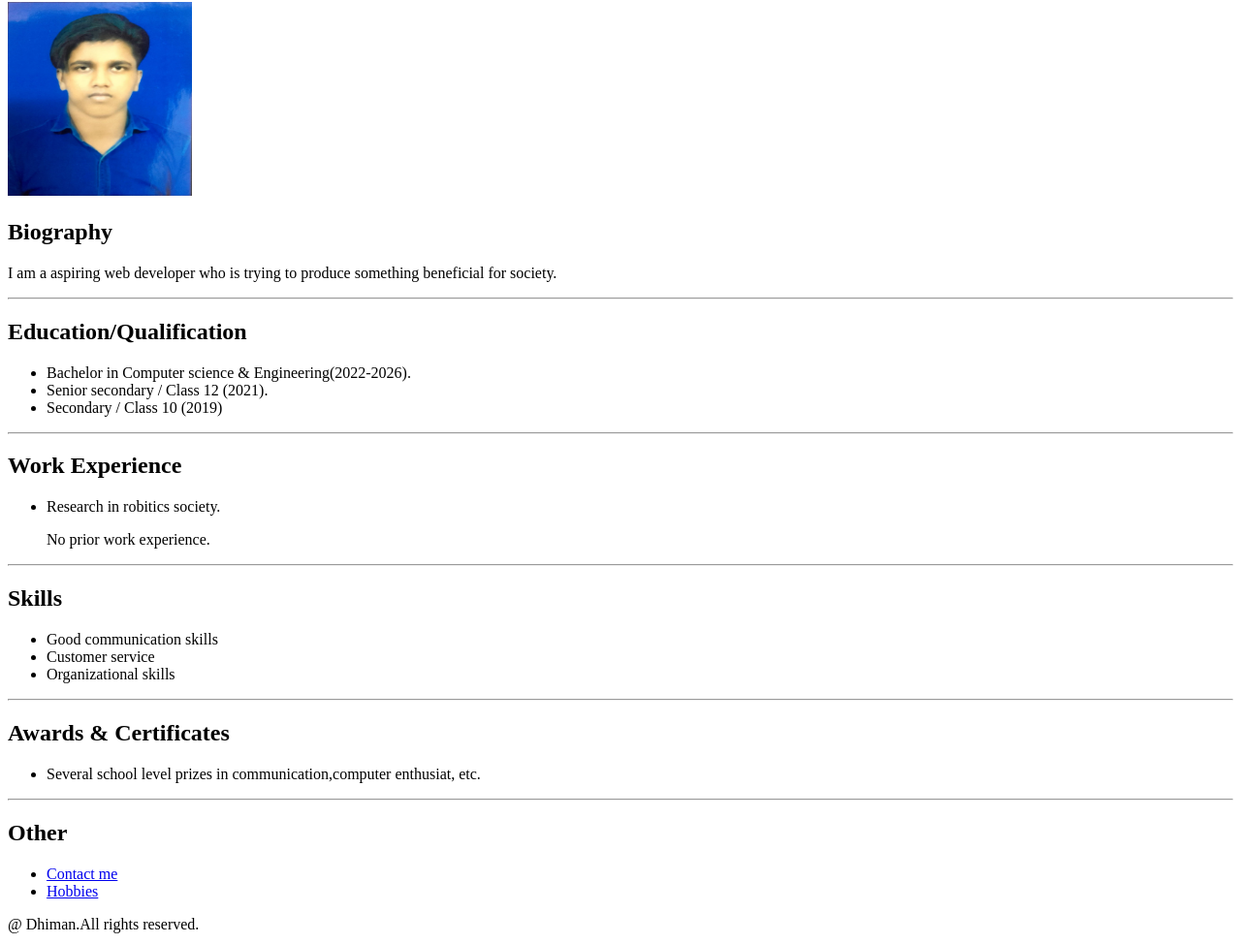
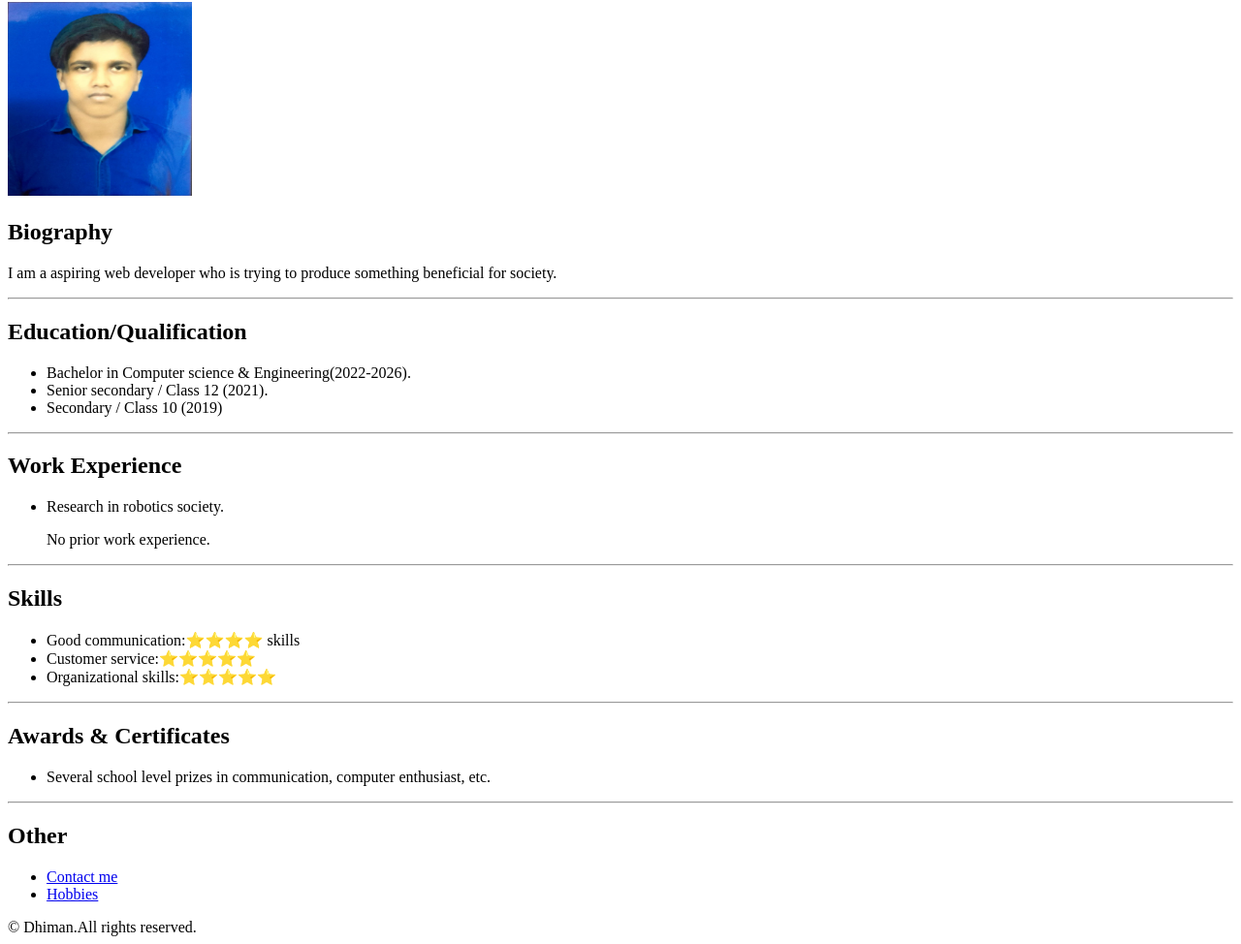
Before and after one commit to D4Devill/html-resume, a plain HTML site: page index.html in a window 1280 px wide. Shown: the part 78-1052 px from the top of the page at 97% size. Drawn offline with Linux system fonts and the light colour scheme.

Commit message:
Update index.html

```diff
--- a/index.html
+++ b/index.html
@@ -19,19 +19,19 @@
     <hr/>
     <h2>Work Experience</h2>
     <ul>
-        <li>Research in robitics society.</li>
+        <li>Research in robotics society.</li>
         <p>No prior work experience.</p>
     </ul>
     <hr/>
     <h2>Skills</h2>
     <ul>
-        <li>Good communication skills</li>
-        <li>Customer service</li>
-        <li>Organizational skills</li>
+        <li>Good communication:⭐️⭐️⭐️⭐️ skills</li>
+        <li>Customer service:⭐️⭐️⭐️⭐️⭐</li>
+        <li>Organizational skills:⭐️⭐️⭐️⭐️⭐️</li>
     </ul>
     <hr/>
     <h2>Awards & Certificates</h2>
-    <ul><li>Several school level prizes in communication,computer enthusiat, etc.</li></ul>
+    <ul><li>Several school level prizes in communication, computer enthusiast, etc.</li></ul>
     <hr/>
     <h2>Other</h2>
     <ul>
@@ -39,7 +39,7 @@
         <li><a href="hobbies.html">Hobbies</a></li>
     </ul>
     <footer>
-        @ Dhiman.All rights reserved.
+        © Dhiman.All rights reserved.
     </footer>
 </body>
 </html>
```
